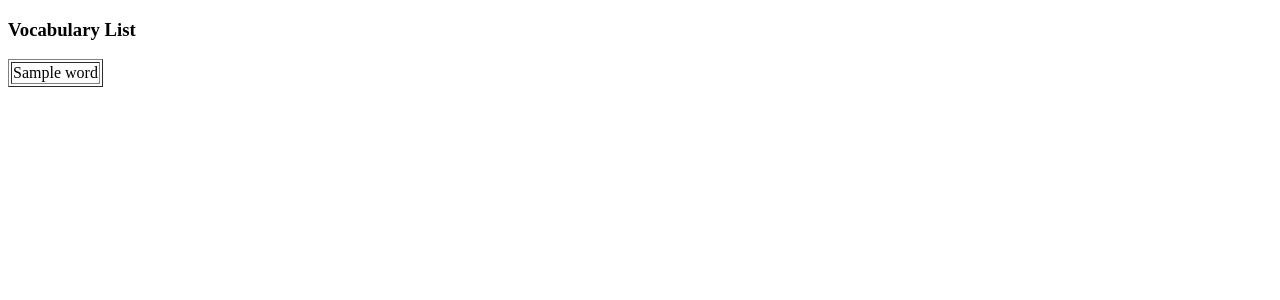
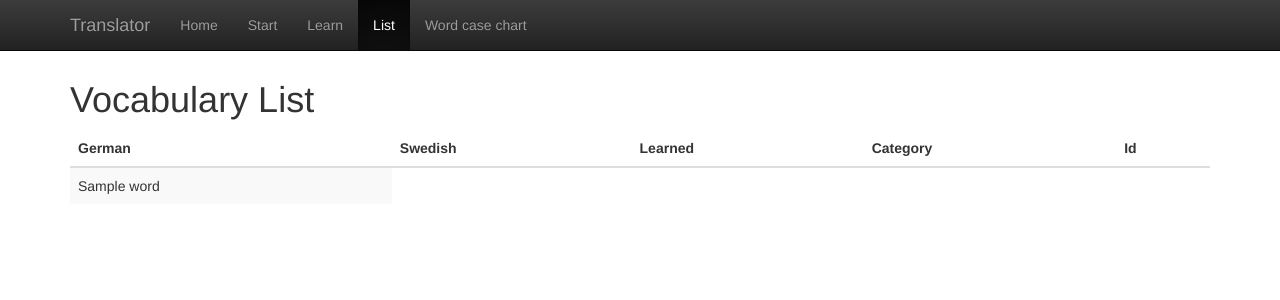
Before and after one commit to BeTre/Translator, a Flask app: template templates/list.html in a window 1280 px wide. Shown: the top 300 px of the page. Run offline with Flask 2, Linux system fonts and the light colour scheme; the template is opened without the code that fills it: most values are stand-ins (such as "Sample title", 1, 10 or a date in 2020); some libraries are stand-ins or nearby versions.

Commit message:
Changed /list to use base.html as base template

```diff
--- a/templates/list.html
+++ b/templates/list.html
@@ -1,11 +1,22 @@
-<!DOCTYPE html>
-<html>
-<head>
-    <title>Vocabulary List</title>
-</head>
-<body>
-    <h3>Vocabulary List</h3>
-    <table border='1'>
+{% extends "base.html" %}
+
+{% block title %}Vocabulary List{% endblock %}
+
+{% block menu_list %}class="active"{% endblock %}
+
+{% block content %}
+    <h1>Vocabulary List</h1>
+    <table class="table table-striped table-hover">
+        <thead>
+            <tr>
+                <th>German</th>
+                <th>Swedish</th>
+                <th>Learned</th>
+                <th>Category</th>
+                <th>Id</th>
+            </tr>
+        </thead>
+        <tbody>
         {% for item in voclist %}
             <tr>
             {% for word in item %}
@@ -13,7 +24,6 @@
             {% endfor %}
             </tr>
         {% endfor %}
-
+        </tbody>
     </table>
-</body>
-</html>
+{% endblock %}
```
Lines whose indentation alone changed are shown as unchanged.
